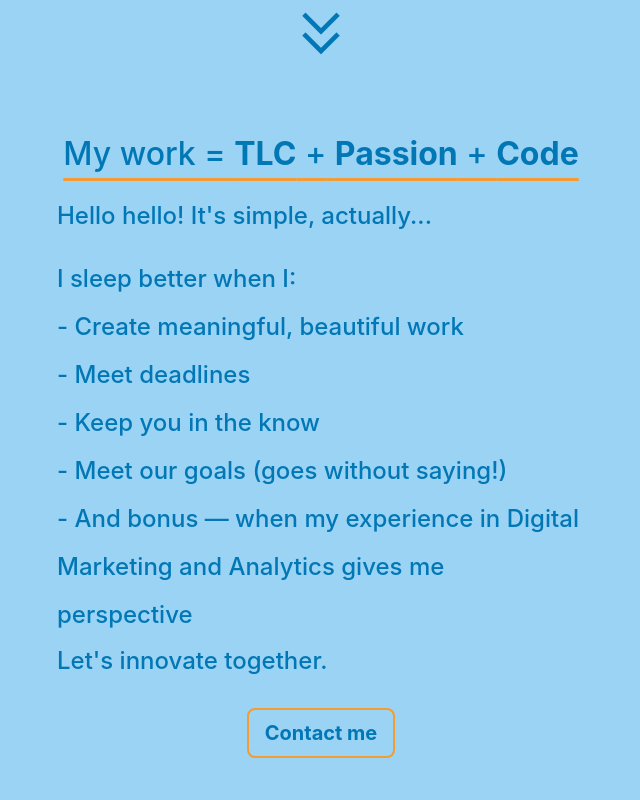
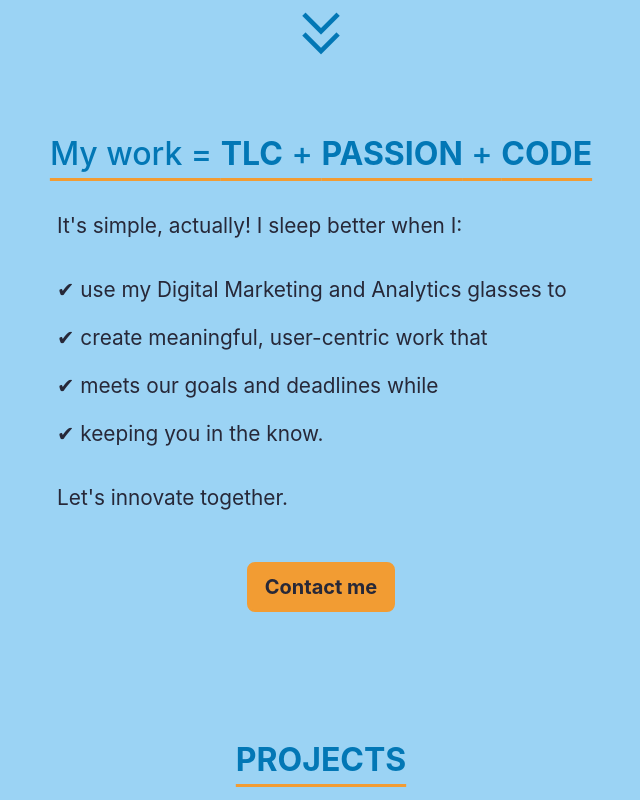
Before and after one commit to palashbharti/portfolio, a React (Create React App) app: page / in a window 1280 px wide. Shown: the part 700-1500 px from the top of the page, without its empty margins (319-959 px from the left). Built offline with nearby package versions, Linux system fonts and the light colour scheme.

Commit message:
Updated design and tweaked copy

```diff
--- a/src/Home.js
+++ b/src/Home.js
@@ -48,40 +48,32 @@ const Home = () => {
                 </section>
                 <section id="about" className="about">
                     <h2 className="text-center mb-4 yellow-ul">
-                        My work = <strong>TLC</strong> +{" "}
-                        <strong>Passion</strong> + <strong>Code</strong>
+                        My work = <strong>TLC</strong>&nbsp;+&nbsp;
+                        <strong>PASSION</strong>&nbsp;+&nbsp;
+                        <strong>CODE</strong>
                     </h2>
                     <div className="col-md-6 offset-md-3 ">
-                        <h4 className="mb-4 mt-4 ">
-                            Hello hello! It's simple, actually...
-                        </h4>
-                        <h4 id="skills">
-                            {" "}
-                            I sleep better when I:
-                            <br />
-                            - Create meaningful, beautiful work
-                            <br />
-                            - Meet deadlines
-                            <br />
-                            - Keep you in the know
-                            <br />- Meet our goals (goes without saying!)
-                            <br />- And bonus &mdash; when my experience in
-                            Digital Marketing and Analytics gives me perspective
-                        </h4>
-                        {/* <ul>
-                                <li>Create meaningful, beautiful work</li>
-                                <li>Meet deadlines</li>
-                                <li>
-                                    Keep stakeholders/clients in the
-                                    know
-                                </li>
-                                <li>Meet our goals (goes without saying!)</li>
-                            </ul> */}
-                        <h4>Let's innovate together.</h4>
+                        <div id="skills">
+                            <p className=" mt-4 ">
+                                It's simple, actually! I sleep better when I:
+                            </p>
+                            <p>
+                                &#10004; use my Digital Marketing and Analytics
+                                glasses to
+                                <br />
+                                &#10004; create meaningful, user-centric work
+                                that
+                                <br />
+                                &#10004; meets our goals and deadlines while
+                                <br />
+                                &#10004; keeping you in the know.
+                            </p>
+                            <p>Let's innovate together.</p>
+                        </div>
                         <p className="text-center">
                             <a
                                 role="button"
-                                className="btn btn-lg btn-outline-primary mt-4 text-center"
+                                className="btn btn-lg btn-outline-primary contactbutton mt-4 text-center"
                                 href="mailto:contact@palashbharti.com"
                             >
                                 Contact me
@@ -92,7 +84,7 @@ const Home = () => {
 
                 <section id="portfolio" className="pb-5 mt-5 mb-5">
                     <h2 className="text-center mb-5 yellow-ul">
-                        <strong>Projects</strong>
+                        <strong>PROJECTS</strong>
                     </h2>
 
                     <div className="row">
--- a/src/Home.scss
+++ b/src/Home.scss
@@ -12,6 +12,7 @@
         }
         #intro {
             padding-top: 0px;
+            // height: 3rem;
         }
     }
 
@@ -25,7 +26,7 @@
     }
     @keyframes lineAnimation {
         100% {
-            width: 65%;
+            width: 80%;
         }
     }
     #line {
@@ -41,6 +42,9 @@
         animation: name;
         animation-duration: 3s;
         animation-fill-mode: forwards;
+    }
+    h2 {
+        line-height: 3rem;
     }
     #intro h2 {
         color: #9bd3f4;
@@ -74,10 +78,11 @@
     }
     @media screen and (max-width: 480px) {
         #intro h1 {
-            font-size: 3rem;
+            font-size: 2.7rem;
         }
         #intro h2 {
-            font-size: 2rem;
+            font-size: 1.5rem;
+            line-height: 2rem;
         }
     }
     #intro code {
@@ -88,9 +93,7 @@
         text-decoration-color: #f29c33;
         text-underline-offset: 0.4em;
     }
-    h2 {
-        line-height: 3rem;
-    }
+
     .about {
         color: #0277b5;
         padding: 30px;
@@ -105,26 +108,16 @@
         }
     }
 
-    #contact {
-        margin-top: 20px;
-        background-color: #064943;
-        padding: 30px;
-        color: #ffd699;
-        border-radius: 20px;
-        box-shadow: 4px 4px 4px 3px black;
-    }
-
     #skills {
         line-height: 3rem;
+        color: #272838;
+        font-size: 1.3rem;
     }
     @media screen and (max-width: 480px) {
         #skills {
-            line-height: 2rem;
+            line-height: 1.6rem;
+            font-size: 1.1rem;
         }
-    }
-    h5,
-    p {
-        color: white;
     }
 
     form input {
@@ -164,6 +157,16 @@
         background-color: #f29c33;
     }
 
+    .contactbutton {
+        color: #272838;
+        background-color: #f29c33;
+    }
+
+    .contactbutton:hover {
+        color: #f29c33;
+        background-color: #272838;
+    }
+
     .card {
         background-color: transparent;
         color: #0277b5;
--- a/src/Navbar.scss
+++ b/src/Navbar.scss
@@ -2,11 +2,12 @@
     @media screen and (max-width: 480px) {
         nav {
             justify-content: center !important;
-            // position: sticky;
-            // margin-bottom: 10px !important;
         }
         nav ul {
             flex-direction: row !important;
+        }
+        li {
+            font-size: 15px;
         }
         #intro {
             margin-top: 4rem;
```
